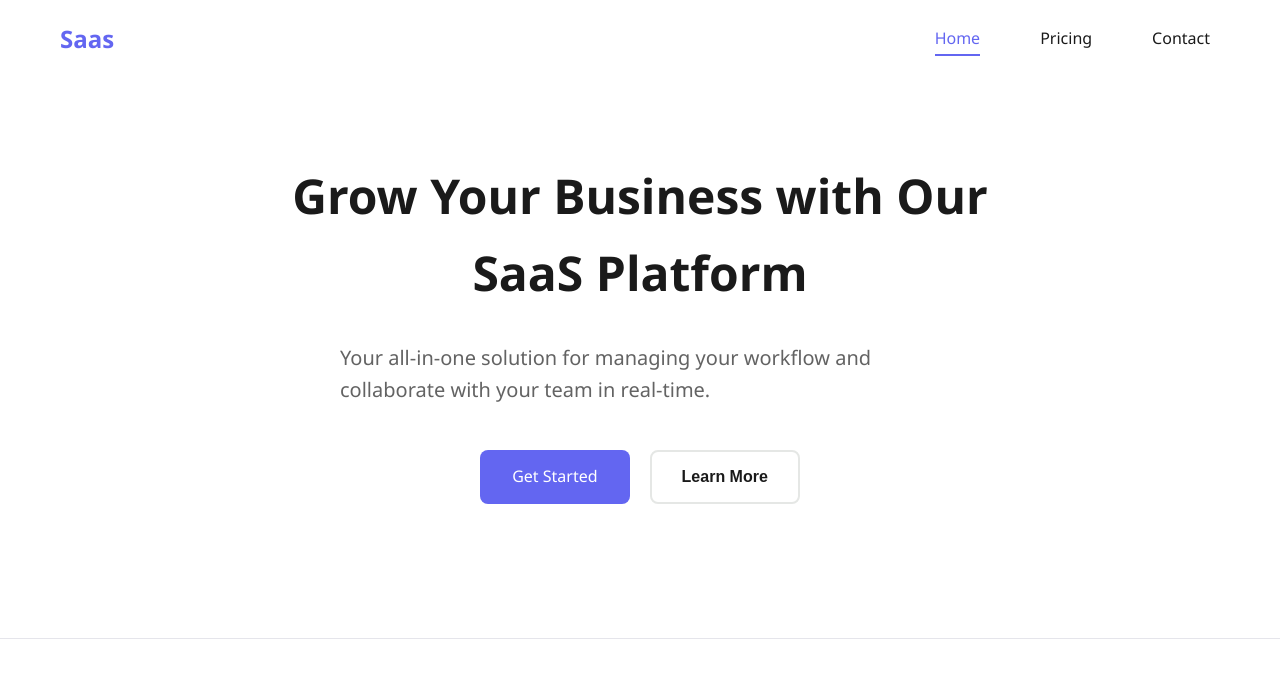
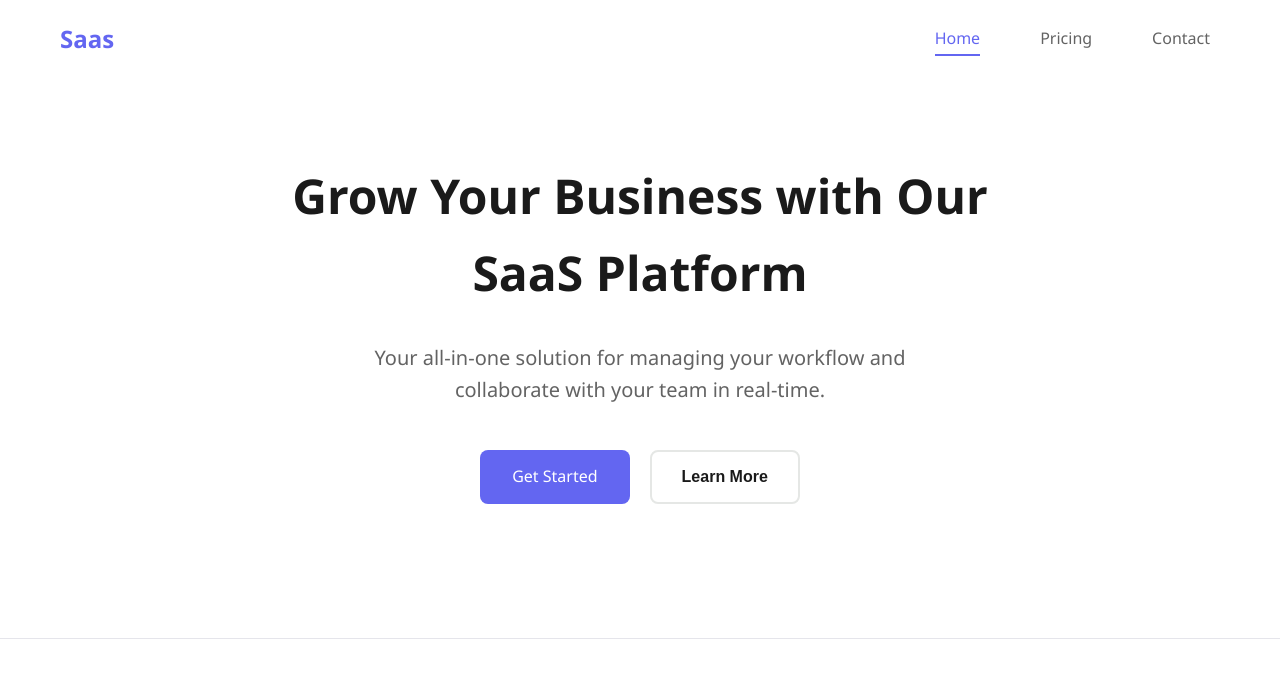
Before and after one commit to Emmy2003/Saas-Platform, a plain HTML site: page index.html in a window 1280 px wide. Drawn offline with Linux system fonts and the light colour scheme.

Commit message:
Center aligned the paragraph text

```diff
--- a/Resources/css/index.css
+++ b/Resources/css/index.css
@@ -60,7 +60,6 @@ nav {
 .nav-links li a {
     color: #636363;
     font-weight: 500;
-    color: #1a1a1a;
     transition: color 0.3s ease;
 }
 
@@ -102,6 +101,7 @@ nav {
     font-size: 20px;
     color: #636363;
     max-width: 600px;
+    text-align: center;
 }
 
 /* HERO BUTTON */
```
